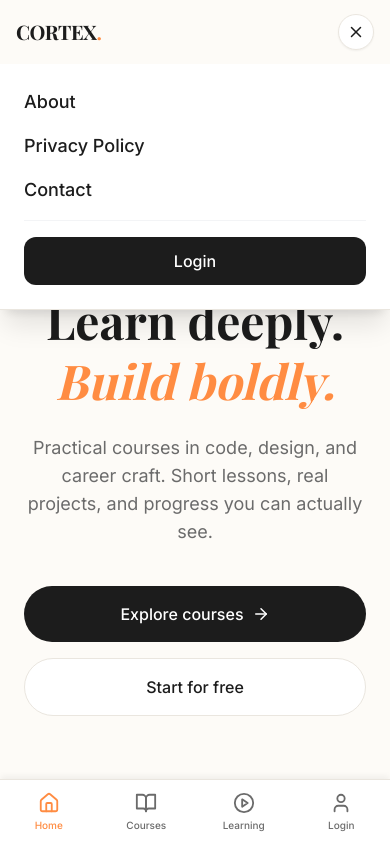
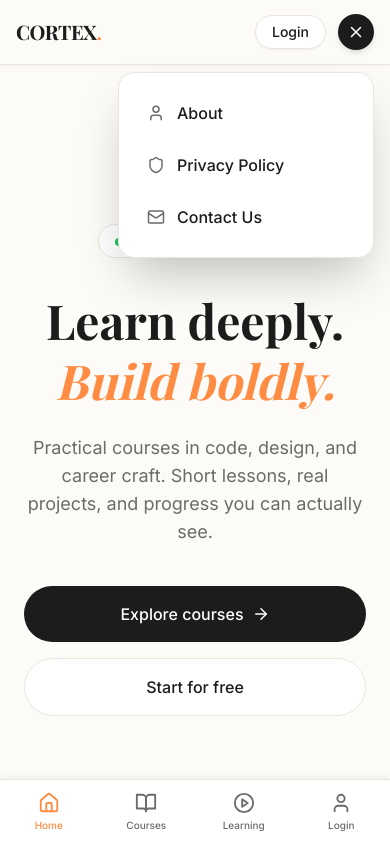
Before and after one commit to anasmanzoor0099-coding/cortex-frontend, a React (Vite) app: page / in a window 390 px wide. Both pictures are taken after a click on the button 356 px from the left and 32 px from the top of the page. Shown: the top 844 px of the page. Built offline with nearby package versions, Linux system fonts and the light colour scheme; no server answers; a web font is replaced by a local one.

Commit message:
Premium mobile top header and menu

```diff
--- a/src/components/MobileTopHeader.jsx
+++ b/src/components/MobileTopHeader.jsx
@@ -1,7 +1,8 @@
 import React, { useState, useContext } from 'react';
 import { Link, useNavigate } from 'react-router-dom';
-import { Menu, X, LogOut } from 'lucide-react';
+import { Menu, X, LogOut, User, Shield, Mail } from 'lucide-react';
 import { AuthContext } from '../context/AuthContext';
+import { motion, AnimatePresence } from 'framer-motion';
 
 const MobileTopHeader = () => {
   const [isOpen, setIsOpen] = useState(false);
@@ -16,59 +17,97 @@ const MobileTopHeader = () => {
 
   return (
     <div className="md:hidden fixed w-full top-0 z-50 bg-[#FDFBF7]/95 backdrop-blur-md border-b border-[#EAE6DF] shadow-sm">
+
+      {/* Top Bar */}
       <div className="flex items-center justify-between px-4 h-16">
         {/* Logo */}
         <Link to="/" className="text-xl font-serif font-bold text-[#1C1C1C] tracking-tight">
           CORTEX<span className="text-[#FF8C42]">.</span>
         </Link>
 
-        {/* Hamburger Icon */}
+        {/* Right Side: User Avatar + Hamburger */}
+        <div className="flex items-center gap-3">
+
+          {/* User Name / Avatar */}
+          {user ? (
+            <div className="flex items-center gap-2 bg-white border border-[#EAE6DF] px-3 py-1.5 rounded-full shadow-sm">
+              {/* Avatar Circle */}
+              <div className="w-6 h-6 bg-[#FF8C42] text-white rounded-full flex items-center justify-center text-xs font-bold">
+                {user.user?.name?.charAt(0).toUpperCase()}
+              </div>
+              <span className="text-sm font-medium text-[#1C1C1C]">
+                {user.user?.name?.split(' ')[0]}
+              </span>
+            </div>
+          ) : (
+            <Link to="/login" className="text-sm font-medium text-[#1C1C1C] bg-white border border-[#EAE6DF] px-4 py-1.5 rounded-full shadow-sm">
+              Login
+            </Link>
+          )}
+
+          {/* Hamburger Button */}
           <button
             onClick={() => setIsOpen(!isOpen)}
-          className="w-9 h-9 flex items-center justify-center bg-white border border-[#EAE6DF] rounded-full text-[#1C1C1C] shadow-sm"
+            className="w-9 h-9 flex items-center justify-center bg-[#1C1C1C] text-white rounded-full shadow-md"
           >
             {isOpen ? <X size={18} /> : <Menu size={18} />}
           </button>
         </div>
+      </div>
 
-      {/* Dropdown Menu */}
+      {/* Floating Dropdown Menu (Framer Motion) */}
+      <AnimatePresence>
         {isOpen && (
-        <div className="absolute w-full bg-white border-b border-[#EAE6DF] shadow-xl">
-          <div className="px-6 py-6 flex flex-col space-y-4">
+          <>
+            {/* Background Overlay (Darkens the screen behind menu) */}
+            <motion.div
+              initial={{ opacity: 0 }}
+              animate={{ opacity: 1 }}
+              exit={{ opacity: 0 }}
+              onClick={() => setIsOpen(false)}
+              className="fixed inset-0 top-16 bg-black/20 backdrop-blur-sm z-40"
+            />
+
+            {/* Menu Card */}
+            <motion.div
+              initial={{ opacity: 0, y: -10, scale: 0.95 }}
+              animate={{ opacity: 1, y: 0, scale: 1 }}
+              exit={{ opacity: 0, y: -10, scale: 0.95 }}
+              transition={{ duration: 0.2 }}
+              className="absolute top-18 right-4 w-64 bg-white rounded-2xl shadow-2xl border border-[#EAE6DF] overflow-hidden z-50 mt-2"
+            >
+              <div className="p-4 flex flex-col space-y-1">
+
+                {/* Links */}
+                <Link to="/about" onClick={() => setIsOpen(false)} className="flex items-center gap-3 px-3 py-3 hover:bg-[#FDFBF7] rounded-xl text-[#1C1C1C] font-medium transition-colors">
+                  <User size={18} className="text-[#6B6B6B]" /> About
+                </Link>
+
+                <Link to="/privacy" onClick={() => setIsOpen(false)} className="flex items-center gap-3 px-3 py-3 hover:bg-[#FDFBF7] rounded-xl text-[#1C1C1C] font-medium transition-colors">
+                  <Shield size={18} className="text-[#6B6B6B]" /> Privacy Policy
+                </Link>
+
+                <Link to="/contact" onClick={() => setIsOpen(false)} className="flex items-center gap-3 px-3 py-3 hover:bg-[#FDFBF7] rounded-xl text-[#1C1C1C] font-medium transition-colors">
+                  <Mail size={18} className="text-[#6B6B6B]" /> Contact Us
+                </Link>
+
+                {/* Logout Section */}
                 {user && (
-              <div className="pb-4 border-b border-gray-100">
-                <p className="text-sm text-gray-500">Signed in as</p>
-                <p className="font-medium text-[#1C1C1C]">{user.user?.name}</p>
-              </div>
-            )}
-
-            <Link to="/about" onClick={() => setIsOpen(false)} className="text-[#1C1C1C] font-medium text-lg">About</Link>
-            <Link to="/privacy" onClick={() => setIsOpen(false)} className="text-[#1C1C1C] font-medium text-lg">Privacy Policy</Link>
-            <Link to="/contact" onClick={() => setIsOpen(false)} className="text-[#1C1C1C] font-medium text-lg">Contact</Link>
-
-            {user ? (
-              <div className="pt-4 border-t border-gray-100">
+                  <div className="pt-2 mt-2 border-t border-gray-100">
                     <button
                       onClick={handleLogout}
-                  className="w-full flex items-center justify-center gap-2 bg-red-50 text-red-600 font-medium py-3 rounded-xl hover:bg-red-100 transition-colors"
+                      className="w-full flex items-center gap-3 px-3 py-3 hover:bg-red-50 rounded-xl text-red-600 font-medium transition-colors"
                     >
                       <LogOut size={18} /> Logout
                     </button>
                   </div>
-            ) : (
-              <div className="pt-4 border-t border-gray-100">
-                <Link
-                  to="/login"
-                  onClick={() => setIsOpen(false)}
-                  className="w-full block text-center bg-[#1C1C1C] text-white font-medium py-3 rounded-xl hover:bg-[#FF8C42] transition-colors"
-                >
-                  Login
-                </Link>
+                )}
+
               </div>
+            </motion.div>
+          </>
         )}
-          </div>
-        </div>
-      )}
+      </AnimatePresence>
     </div>
   );
 };
```
Lines whose indentation alone changed are shown as unchanged.
